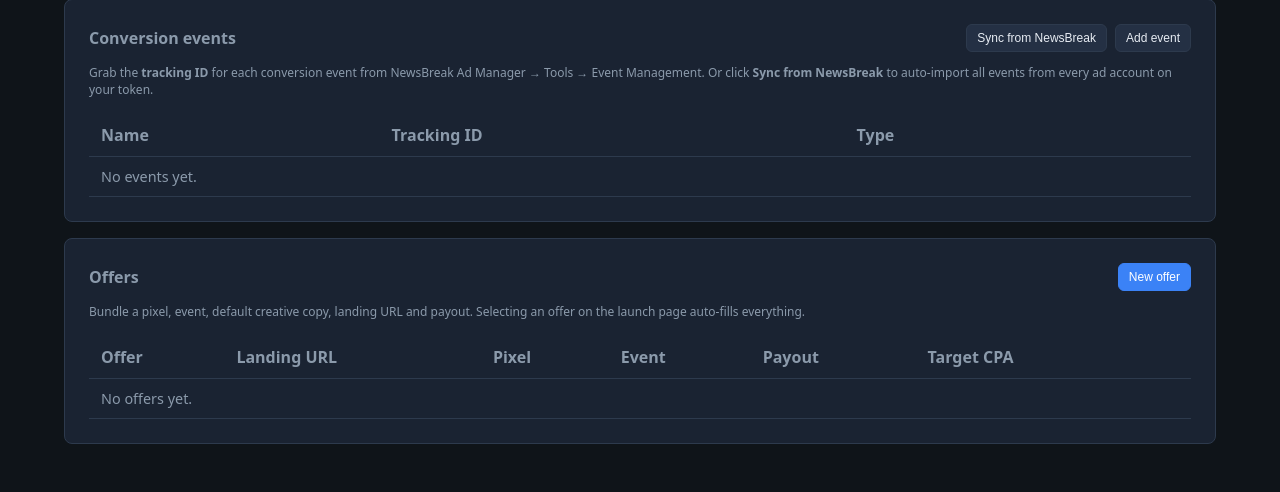
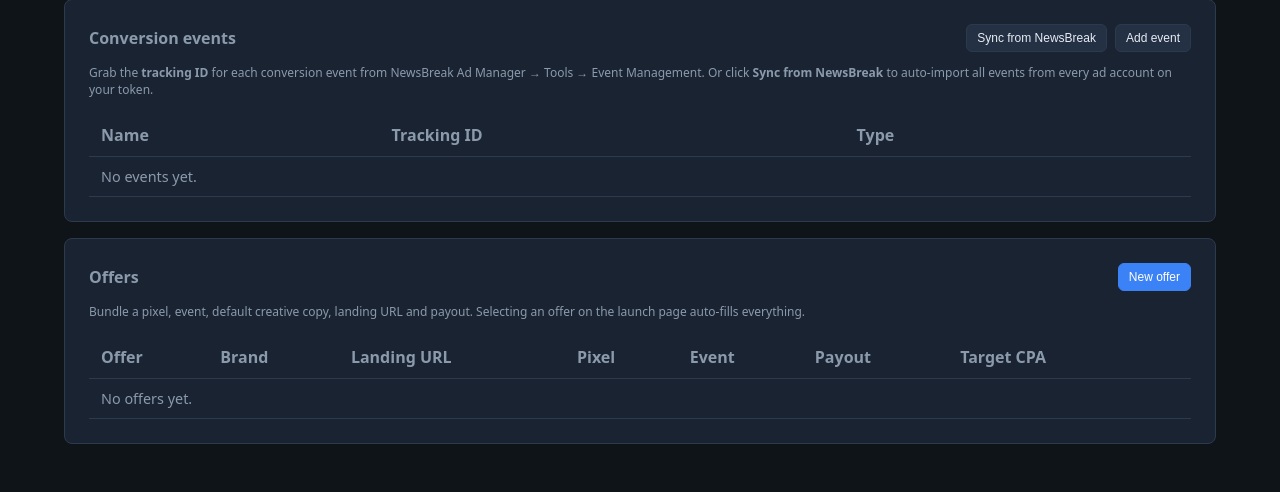
Before and after one commit to pragdigi/newsbreakmaster, a Flask app: page /settings in a window 1280 px wide. Shown: the part 418-910 px from the top of the page. Run offline with Flask 3, Linux system fonts and the light colour scheme; the visitor is signed in with stand-in values (Sample User, id 1).

Commit message:
Offers: add brand name and CTA per advertiser
Brand name and default CTA now live on the offer record instead of being per-launch.

- Settings offer modal gains Brand name and Default CTA fields.

- /api/offers persists brand_name and cta.

- Offers table shows Brand column (with CTA underneath).

- Launch page: selecting an offer now autofills the Brand name input and CTA select, and shows them in the Applied summary. UTM is no longer pre-concatenated into landing URL on offer apply — instead the offer's utm_parameters populate the dedicated UTM defaults field added earlier, so the append happens once on submit.

```diff
--- a/app.py
+++ b/app.py
@@ -1049,6 +1049,8 @@ def api_offers_save():
         {
             "id": data.get("id"),
             "name": name,
+            "brand_name": (data.get("brand_name") or "").strip(),
+            "cta": (data.get("cta") or "").strip(),
             "landing_url": (data.get("landing_url") or "").strip(),
             "headline": (data.get("headline") or "").strip(),
             "body": (data.get("body") or "").strip(),
--- a/templates/settings.html
+++ b/templates/settings.html
@@ -51,7 +51,7 @@
     <p class="nb-muted nb-small">Bundle a pixel, event, default creative copy, landing URL and payout. Selecting an offer on the launch page auto-fills everything.</p>
     <table class="nb-table" id="offers-table">
       <thead>
-        <tr><th>Offer</th><th>Landing URL</th><th>Pixel</th><th>Event</th><th>Payout</th><th>Target CPA</th><th></th></tr>
+        <tr><th>Offer</th><th>Brand</th><th>Landing URL</th><th>Pixel</th><th>Event</th><th>Payout</th><th>Target CPA</th><th></th></tr>
       </thead>
       <tbody></tbody>
     </table>
@@ -125,6 +125,7 @@ function renderOffers() {
   tb.innerHTML = state.offers.length ? state.offers.map(o => `
     <tr>
       <td><strong>${escape(o.name)}</strong><br><span class="nb-muted nb-small">${escape((o.headline||'').slice(0,60))}</span></td>
+      <td>${escape(o.brand_name||'—')}${o.cta ? `<br><span class="nb-muted nb-small">CTA: ${escape(o.cta)}</span>` : ''}</td>
       <td class="nb-muted nb-small">${escape((o.landing_url||'').slice(0,50))}</td>
       <td>${pixelName(o.pixel_id)}</td>
       <td>${eventName(o.event_id)}</td>
@@ -134,7 +135,7 @@ function renderOffers() {
         <button type="button" class="nb-btn-ghost" data-edit="offer" data-id="${o.id}">Edit</button>
         <button type="button" class="nb-btn-ghost nb-danger" data-del="offer" data-id="${o.id}">Delete</button>
       </td>
-    </tr>`).join('') : `<tr><td colspan="7" class="nb-muted">No offers yet.</td></tr>`;
+    </tr>`).join('') : `<tr><td colspan="8" class="nb-muted">No offers yet.</td></tr>`;
 }
 
 function escape(s) { return (s||'').toString().replace(/[&<>"]/g, c=>({"&":"&amp;","<":"&lt;",">":"&gt;","\"":"&quot;"}[c])); }
@@ -164,10 +165,16 @@ function formHtml(kind, item) {
   // offer
   const pixelOpts = state.pixels.map(p => `<option value="${p.id}" ${item.pixel_id===p.id?'selected':''}>${escape(p.name)} (${escape(p.pixel_id)})</option>`).join('');
   const eventOpts = state.events.map(e => `<option value="${e.id}" ${item.event_id===e.id?'selected':''}>${escape(e.name)}</option>`).join('');
+  const CTA_OPTIONS = ['Learn More','Shop Now','Sign Up','Get Offer','Subscribe','Download','Get Quote','Apply Now','Book Now','Contact Us'];
+  const ctaOpts = CTA_OPTIONS.map(c => `<option value="${c}" ${(item.cta||'Learn More')===c?'selected':''}>${c}</option>`).join('');
   return `
     <div class="nb-row-2">
       <label class="nb-field"><span>Offer name</span><input name="name" required value="${escape(item.name||'')}" placeholder="e.g. Magnura Q2"></label>
       <label class="nb-field"><span>Landing URL</span><input name="landing_url" value="${escape(item.landing_url||'')}" placeholder="https://..."></label>
+    </div>
+    <div class="nb-row-2">
+      <label class="nb-field"><span>Brand name <small class="nb-muted">(appears on the ad)</small></span><input name="brand_name" value="${escape(item.brand_name||'')}" placeholder="e.g. Acme Corp"></label>
+      <label class="nb-field"><span>Default CTA</span><select name="cta">${ctaOpts}</select></label>
     </div>
     <div class="nb-row-2">
       <label class="nb-field"><span>Default headline</span><input name="headline" value="${escape(item.headline||'')}"></label>
@@ -216,7 +223,7 @@ async function saveModal() {
     body.is_custom = !!body.event_type && !STANDARD_EVENTS.includes(body.event_type) ? true : false;
     if (!body.tracking_id) { alert('Tracking ID is required — grab it from NewsBreak Ad Manager → Event Management.'); return; }
   } else {
-    for (const k of ['name','landing_url','headline','body','pixel_id','event_id','payout','target_cpa','utm_parameters','notes']) {
+    for (const k of ['name','brand_name','cta','landing_url','headline','body','pixel_id','event_id','payout','target_cpa','utm_parameters','notes']) {
       body[k] = fd.get(k);
     }
   }
```
Also changed, not shown: templates/launch.html (+16 -8 lines).
